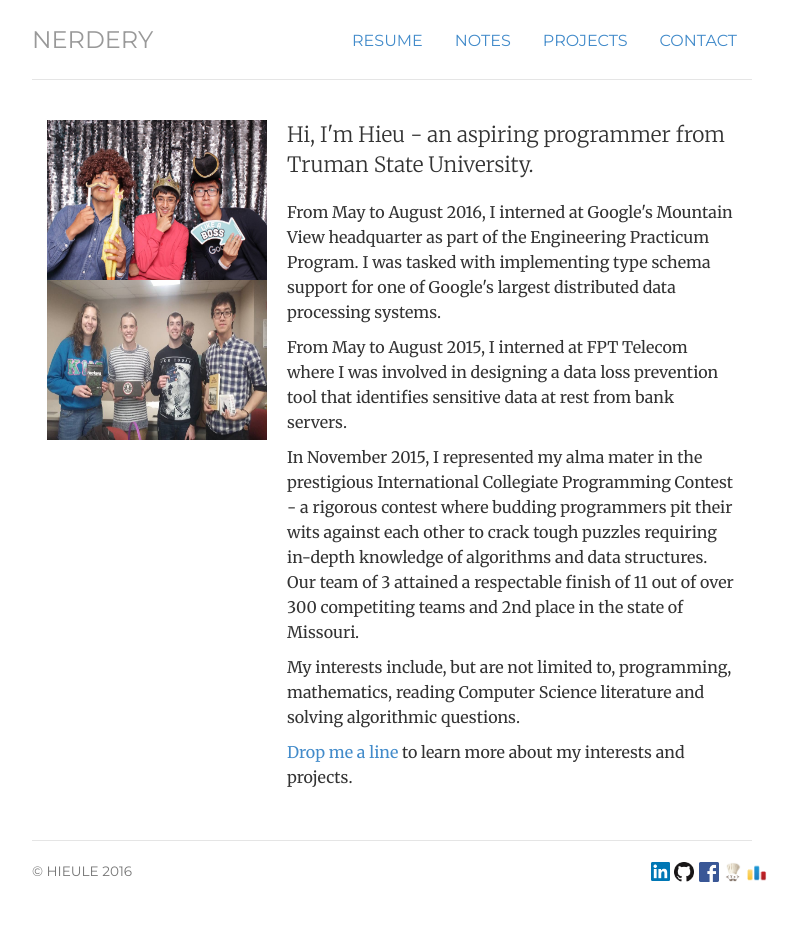
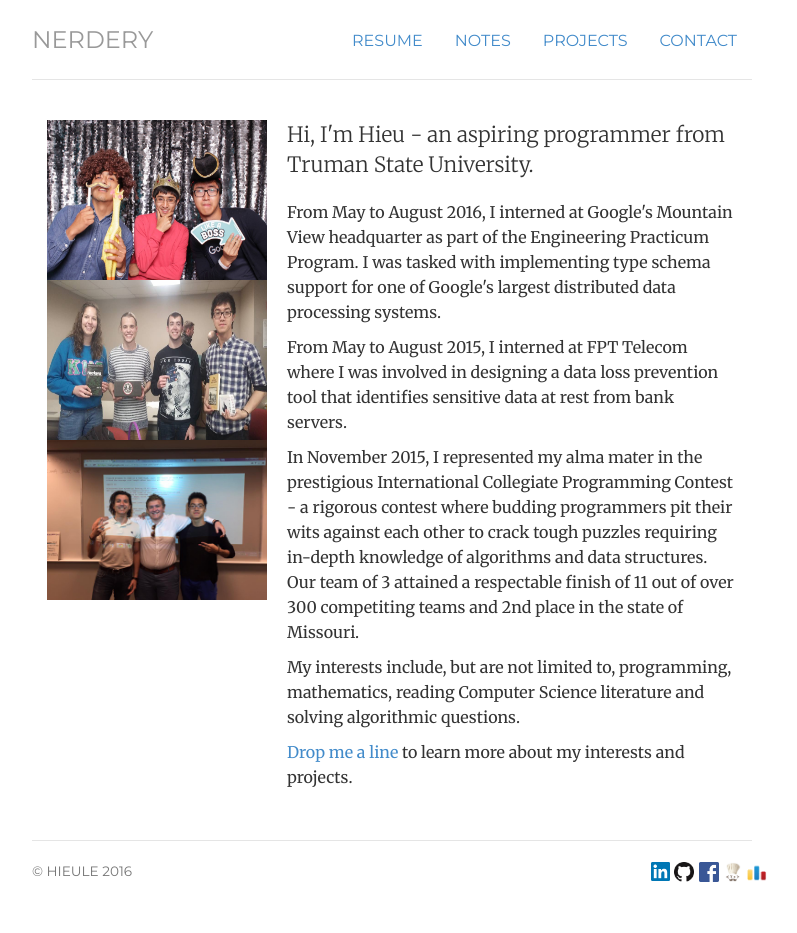
Before and after one commit to hieule22/hieule22.github.io, a Jekyll site: the page built from index.html, in a window 1280 px wide. Shown: the whole page, without its empty margins (248-1045 px from the left). Built offline with Jekyll 4.4.1, drawn with Linux system fonts in a browser that asks for light colours.

Commit message:
Add more photos to homepage

```diff
--- a/index.html
+++ b/index.html
@@ -8,8 +8,9 @@ contact: passive
 <!-- <div class="jumbotron"> -->
 <div class="row marketing">
   <div class="col-sm-4">
-    <img  alt="Hieu Le" src="img/hieule_photo0.jpg" height="160" width="220">
-    <img  alt="Hieu Le" src="img/hieule_photo1.jpg" height="160" width="220">
+    <img  alt="Hieu Le" src="img/hieule_photo0.jpg" height="160" width="220" border = "5">
+    <img  alt="Hieu Le" src="img/hieule_photo1.jpg" height="160" width="220" border = "5">
+    <img  alt="Hieu Le" src="img/hieule_photo2.jpg" height="160" width="220" border = "5">
   </div>
   <div itemscope itemtype="http://data-vocabulary.org/Person" class="col-sm-8">
     <p class="lead">Hi, I'm <span itemprop="name">Hieu</span> - an aspiring programmer from Truman State
```
Also changed, not shown: img/hieule_photo2.jpg (added).
